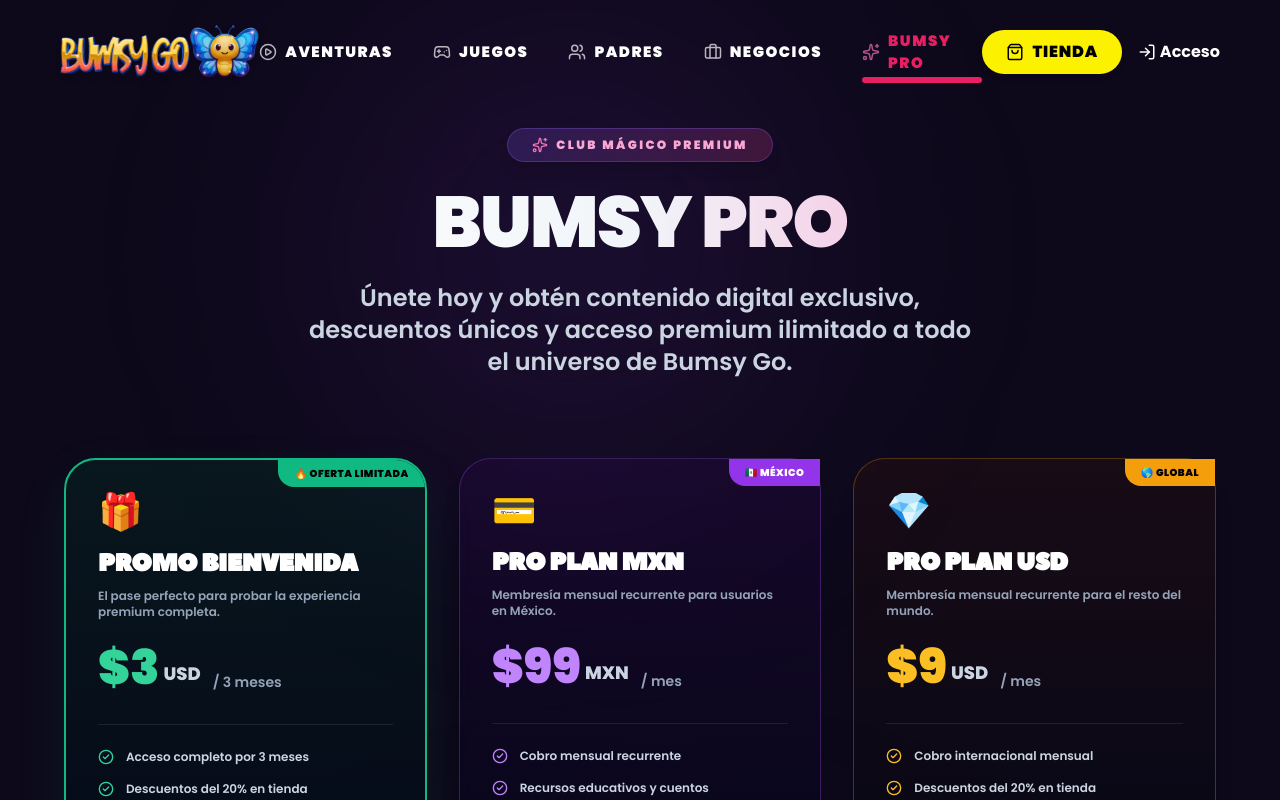
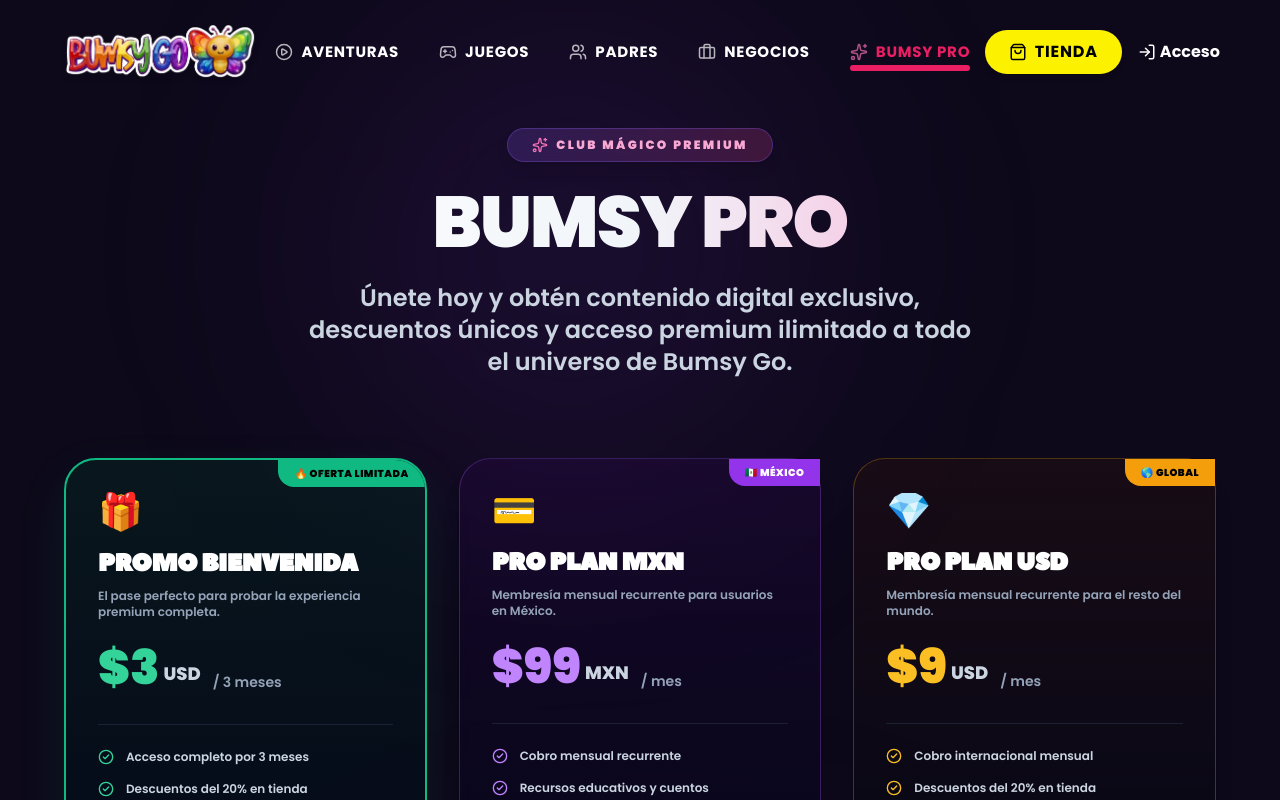
Before and after one commit to madmonkeysc/Bumsygo, a React (Vite) app: page /pro in a window 1280 px wide. Shown: the top 800 px of the page. Built offline with nearby package versions, Linux system fonts and the light colour scheme.

Commit message:
Update Bumsy logo to version 8.0 (rainbow edition) and optimize header menu fonts on desktop/mobile

```diff
--- a/src/components/Footer.jsx
+++ b/src/components/Footer.jsx
@@ -10,7 +10,7 @@
           {/* Brand Column */}
           <div className="max-w-xs">
             <Link to="/" className="flex items-center gap-3 mb-8 group">
-              <img src="/assets/branding/logo.webp?v=20260610_logo7" alt="Bumsy Go Logo" className="h-14 object-contain group-hover:scale-105 transition-transform" />
+              <img src="/assets/branding/logo.webp?v=20260611_logo8" alt="Bumsy Go Logo" className="h-14 object-contain group-hover:scale-105 transition-transform" />
             </Link>
             <p className="text-slate-500 text-lg leading-relaxed mb-10 font-medium">
               Contenidos, educación y diversión para los primeros momentos de los niños. Alegría en cada día.
--- a/src/components/Header.jsx
+++ b/src/components/Header.jsx
@@ -37,7 +37,7 @@
         {/* Logo */}
         <Link to="/" className="flex items-center gap-3 group">
           <img
-            src="/assets/branding/logo.webp?v=20260610_logo7"
+            src="/assets/branding/logo.webp?v=20260611_logo8"
             alt="Bumsy Go Logo"
             className={`transition-all duration-300 ${isScrolled ? 'h-10' : 'h-14'} object-contain drop-shadow-md group-hover:scale-110 active:scale-95`}
           />
@@ -49,7 +49,7 @@
             <Link
               key={link.path}
               to={link.path}
-              className={`font-black text-[15px] uppercase tracking-widest hover:text-accent transition-all relative group flex items-center gap-2 ${
+              className={`font-bold text-[15px] uppercase tracking-wider hover:text-accent transition-all relative group flex items-center gap-2 ${
                 location.pathname === link.path
                   ? 'text-accent'
                   : (isScrolled || !isTransparentHeader) ? 'text-primary' : 'text-white'
@@ -64,7 +64,7 @@
 
         {/* Right Actions */}
         <div className="hidden lg:flex items-center gap-4">
-          <Link to="/shop" className="bg-[#FCF200] hover:bg-[#EDE400] text-black px-6 py-2.5 rounded-full font-black uppercase tracking-wider flex items-center gap-2 transition-all shadow-md active:scale-95">
+          <Link to="/shop" className="bg-[#FCF200] hover:bg-[#EDE400] text-black px-6 py-2.5 rounded-full font-bold uppercase tracking-wider flex items-center gap-2 transition-all shadow-md active:scale-95">
             <ShoppingBag size={18} /> Tienda
           </Link>
           <Link to="/crm" className={`font-bold hover:text-accent flex items-center gap-1 transition-colors ${
@@ -93,17 +93,17 @@
               key={link.path}
               to={link.path}
               onClick={() => setIsOpen(false)}
-              className={`flex items-center gap-4 font-black text-2xl p-4 rounded-3xl ${location.pathname === link.path ? 'bg-accent/10 text-accent' : 'text-primary hover:bg-primary/5'}`}
+              className={`flex items-center gap-4 font-bold text-xl p-4 rounded-3xl ${location.pathname === link.path ? 'bg-accent/10 text-accent' : 'text-primary hover:bg-primary/5'}`}
             >
               <div className={location.pathname === link.path ? 'text-accent' : 'text-primary/40'}>{link.icon}</div>
               {link.name}
             </Link>
           ))}
           <hr className="border-primary/10" />
-          <Link to="/shop" onClick={() => setIsOpen(false)} className="flex items-center gap-4 font-black text-2xl text-primary p-4 rounded-3xl hover:bg-primary/5">
+          <Link to="/shop" onClick={() => setIsOpen(false)} className="flex items-center gap-4 font-bold text-xl text-primary p-4 rounded-3xl hover:bg-primary/5">
             <ShoppingBag size={24} className="text-primary/40" /> Tienda
           </Link>
-          <Link to="/crm" onClick={() => setIsOpen(false)} className="flex items-center gap-4 font-black text-2xl text-primary p-4 rounded-3xl hover:bg-primary/5 text-left">
+          <Link to="/crm" onClick={() => setIsOpen(false)} className="flex items-center gap-4 font-bold text-xl text-primary p-4 rounded-3xl hover:bg-primary/5 text-left">
             <LogIn size={24} className="text-primary/40" /> Acceso
           </Link>
         </div>
--- a/src/components/PageLoader.jsx
+++ b/src/components/PageLoader.jsx
@@ -6,7 +6,7 @@
     <div className="fixed inset-0 z-50 flex items-center justify-center bg-white">
       <div className="flex flex-col items-center">
         <motion.img
-          src="/assets/branding/logo.webp?v=20260610_logo7"
+          src="/assets/branding/logo.webp?v=20260611_logo8"
           alt="Bumsy Go Loading"
           className="h-24 md:h-32 mb-8 object-contain"
           animate={{ scale: [1, 1.1, 1], rotate: [0, 5, -5, 0] }}
```
Also changed, not shown: public/assets/branding/logo.webp, 1 other file (tests, documents, lock files or other folders).
